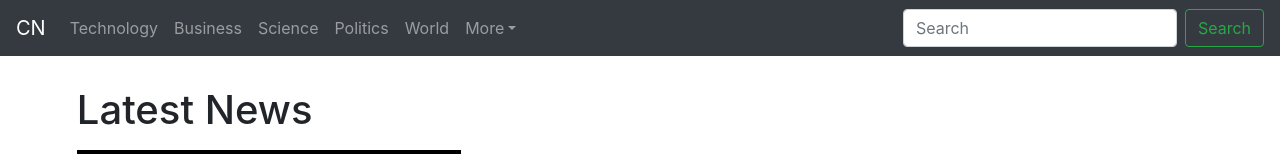
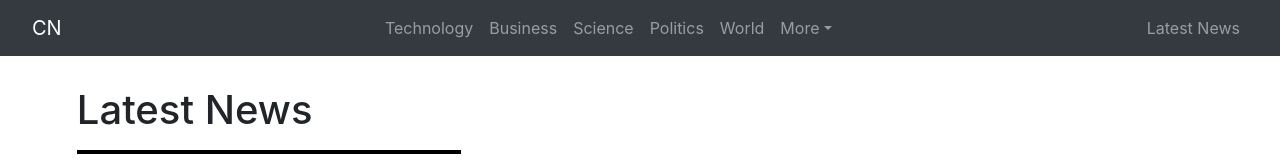
Before and after one commit to sfahadh/Currents-API, a React (Create React App) app: page / in a window 1280 px wide. Shown: the top 160 px of the page. Built offline with nearby package versions, Linux system fonts and the light colour scheme; no server answers.

Commit message:
centered navbar

```diff
--- a/src/components/navbar/navbar.css
+++ b/src/components/navbar/navbar.css
@@ -0,0 +1,6 @@
+.custom-class {
+    border: 2px solid red;
+}
+/* .nav-class {
+    border: 2px solid red;
+} */
--- a/src/components/navbar/navbar.jsx
+++ b/src/components/navbar/navbar.jsx
@@ -2,14 +2,15 @@ import React from 'react';
 import { Navbar, Nav, NavDropdown } from 'react-bootstrap';
 import { Form, FormControl } from 'react-bootstrap';
 import { Button } from 'react-bootstrap';
+import './navbar.css'
 
 
 const navbar = () => (
-    <Navbar bg="dark" variant="dark" expand="lg">
-        <Navbar.Brand href="#home">CN</Navbar.Brand>
+    <Navbar bg="dark" variant="dark" expand="lg" sticky="top">
+        <Navbar.Brand href="#home" className="ml-3">CN</Navbar.Brand>
         <Navbar.Toggle aria-controls="basic-navbar-nav" />
         <Navbar.Collapse id="basic-navbar-nav">
-            <Nav className="mr-auto">
+            <Nav className="m-auto" >
                 <Nav.Link href="#tech">Technology</Nav.Link>
                 <Nav.Link href="#business">Business</Nav.Link>
                 <Nav.Link href="#science">Science</Nav.Link>
@@ -23,10 +24,9 @@ const navbar = () => (
                     <NavDropdown.Item href="#action/3.4">Separated link</NavDropdown.Item>
                 </NavDropdown>
             </Nav>
-            <Form inline>
-                <FormControl type="text" placeholder="Search" className="mr-sm-2" />
-                <Button variant="outline-success">Search</Button>
-            </Form>
+            <Nav className="mr-3">
+                <Nav.Link href="#latest">Latest News</Nav.Link>
+            </Nav>
         </Navbar.Collapse>
     </Navbar>
 )
```
